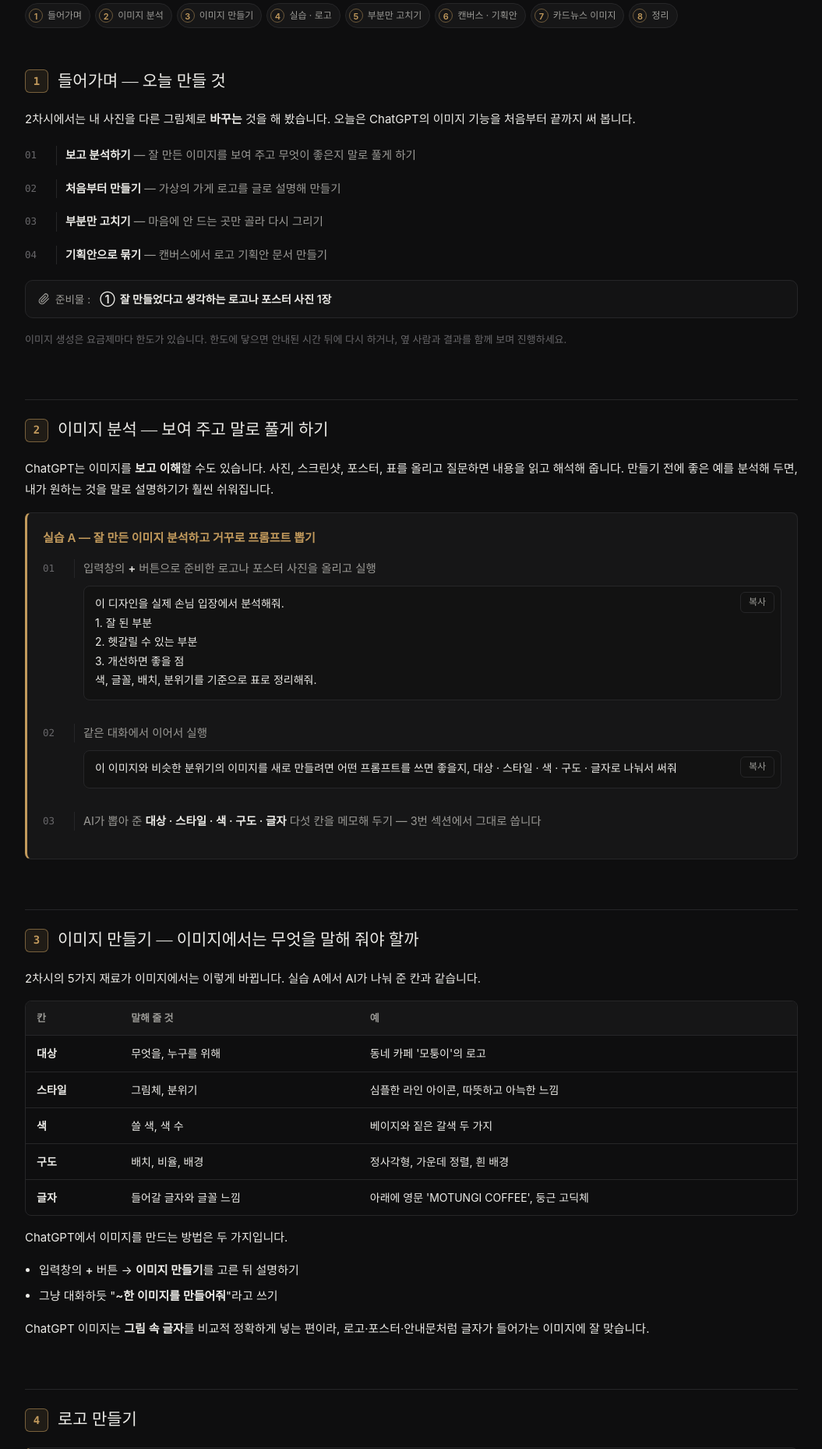
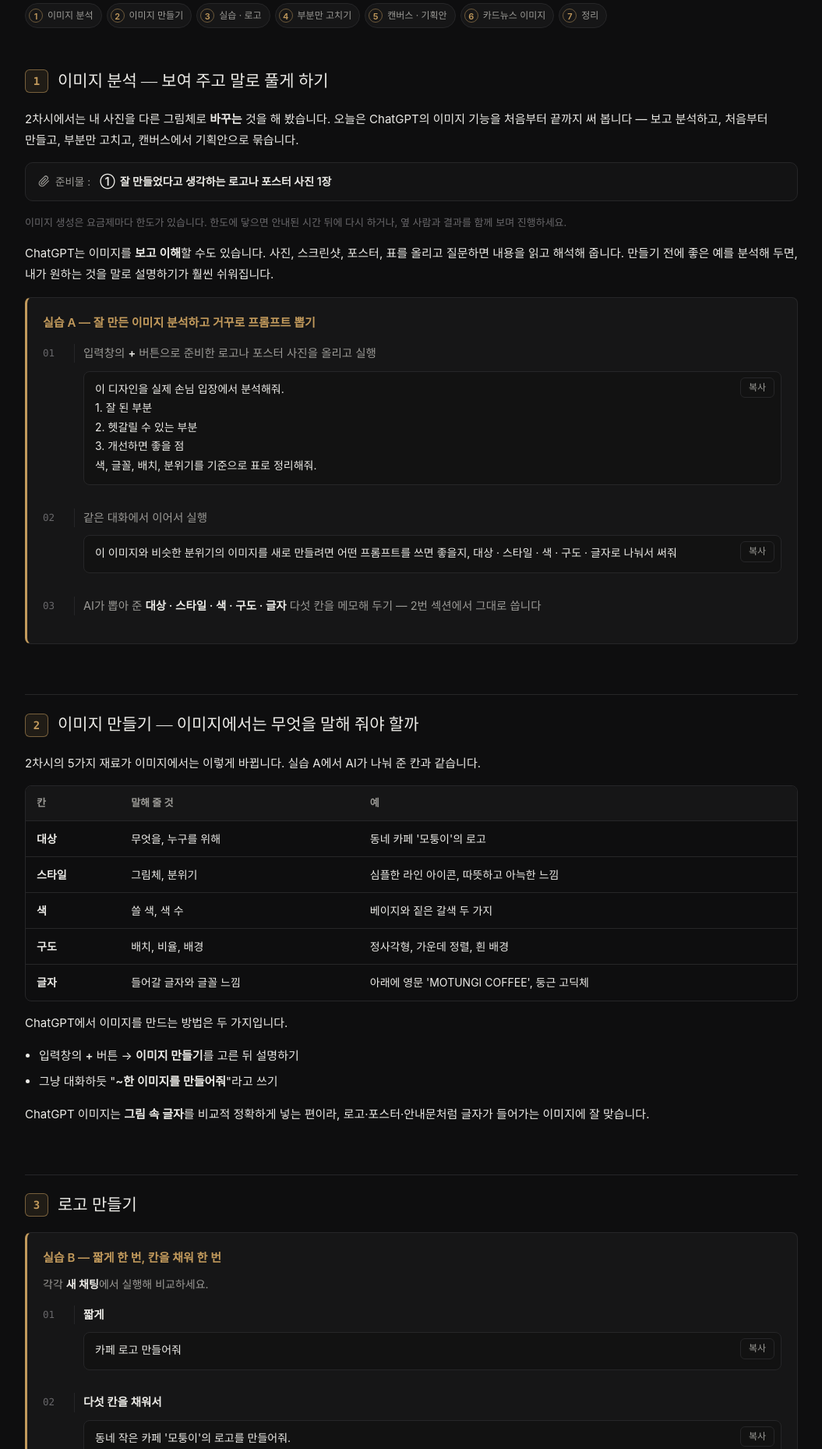
Before and after one commit to aaaaxca/leejuhyeong, a plain HTML site: page c/prompt-to7lu/04.html in a window 1280 px wide. Shown: the part 413-2271 px from the top of the page at 78% size, without its empty margins (112-1167 px from the left). Drawn offline with Linux system fonts and the light colour scheme; a web font is replaced by a local one.

Commit message:
prompt 04: 들어가며를 이미지 분석 섹션에 합침
Co-Authored-By: Claude Opus 5.5 <noreply@anthropic.com>
Claude-Session: https://claude.ai/code/session_012qBc579Pi2SqD7VYHqKnXc

```diff
--- a/c/prompt-to7lu/04.html
+++ b/c/prompt-to7lu/04.html
@@ -258,20 +258,12 @@
     <div class="tags"><span class="tag">ChatGPT (PC)</span></div>
   </header>
   <main class="doc">
-    <nav class="sec-nav"><a href="#s1"><span>1</span>들어가며</a><a href="#s2"><span>2</span>이미지 분석</a><a href="#s3"><span>3</span>이미지 만들기</a><a href="#s4"><span>4</span>실습 · 로고</a><a href="#s5"><span>5</span>부분만 고치기</a><a href="#s6"><span>6</span>캔버스 · 기획안</a><a href="#s7"><span>7</span>카드뉴스 이미지</a><a href="#s8"><span>8</span>정리</a></nav>
+    <nav class="sec-nav"><a href="#s1"><span>1</span>이미지 분석</a><a href="#s2"><span>2</span>이미지 만들기</a><a href="#s3"><span>3</span>실습 · 로고</a><a href="#s4"><span>4</span>부분만 고치기</a><a href="#s5"><span>5</span>캔버스 · 기획안</a><a href="#s6"><span>6</span>카드뉴스 이미지</a><a href="#s7"><span>7</span>정리</a></nav>
 
-    <h2 class="sec-head" id="s1"><span class="sec-num">1</span>들어가며 — 오늘 만들 것</h2>
-    <p>2차시에서는 내 사진을 다른 그림체로 <b>바꾸는</b> 것을 해 봤습니다. 오늘은 ChatGPT의 이미지 기능을 처음부터 끝까지 써 봅니다.</p>
-    <ol class="num-steps">
-      <li><b>보고 분석하기</b> — 잘 만든 이미지를 보여 주고 무엇이 좋은지 말로 풀게 하기</li>
-      <li><b>처음부터 만들기</b> — 가상의 가게 로고를 글로 설명해 만들기</li>
-      <li><b>부분만 고치기</b> — 마음에 안 드는 곳만 골라 다시 그리기</li>
-      <li><b>기획안으로 묶기</b> — 캔버스에서 로고 기획안 문서 만들기</li>
-    </ol>
+    <h2 class="sec-head" id="s1"><span class="sec-num">1</span>이미지 분석 — 보여 주고 말로 풀게 하기</h2>
+    <p>2차시에서는 내 사진을 다른 그림체로 <b>바꾸는</b> 것을 해 봤습니다. 오늘은 ChatGPT의 이미지 기능을 처음부터 끝까지 써 봅니다 — 보고 분석하고, 처음부터 만들고, 부분만 고치고, 캔버스에서 기획안으로 묶습니다.</p>
     <div class="prep-bar"><span class="pb-label">준비물</span><span class="pb-item"><span class="pb-num">①</span><b>잘 만들었다고 생각하는 로고나 포스터 사진 1장</b></span></div>
     <p class="note">이미지 생성은 요금제마다 한도가 있습니다. 한도에 닿으면 안내된 시간 뒤에 다시 하거나, 옆 사람과 결과를 함께 보며 진행하세요.</p>
-
-    <h2 class="sec-head" id="s2"><span class="sec-num">2</span>이미지 분석 — 보여 주고 말로 풀게 하기</h2>
     <p>ChatGPT는 이미지를 <b>보고 이해</b>할 수도 있습니다. 사진, 스크린샷, 포스터, 표를 올리고 질문하면 내용을 읽고 해석해 줍니다. 만들기 전에 좋은 예를 분석해 두면, 내가 원하는 것을 말로 설명하기가 훨씬 쉬워집니다.</p>
     <div class="practice-card">
       <div class="practice-title">실습 A — 잘 만든 이미지 분석하고 거꾸로 프롬프트 뽑기</div>
@@ -286,11 +278,11 @@
         <li>같은 대화에서 이어서 실행
           <div class="pbox"><pre>이 이미지와 비슷한 분위기의 이미지를 새로 만들려면 어떤 프롬프트를 쓰면 좋을지, 대상 · 스타일 · 색 · 구도 · 글자로 나눠서 써줘</pre></div>
         </li>
-        <li>AI가 뽑아 준 <b>대상 · 스타일 · 색 · 구도 · 글자</b> 다섯 칸을 메모해 두기 — 3번 섹션에서 그대로 씁니다</li>
+        <li>AI가 뽑아 준 <b>대상 · 스타일 · 색 · 구도 · 글자</b> 다섯 칸을 메모해 두기 — 2번 섹션에서 그대로 씁니다</li>
       </ol>
     </div>
 
-    <h2 class="sec-head" id="s3"><span class="sec-num">3</span>이미지 만들기 — 이미지에서는 무엇을 말해 줘야 할까</h2>
+    <h2 class="sec-head" id="s2"><span class="sec-num">2</span>이미지 만들기 — 이미지에서는 무엇을 말해 줘야 할까</h2>
     <p>2차시의 5가지 재료가 이미지에서는 이렇게 바뀝니다. 실습 A에서 AI가 나눠 준 칸과 같습니다.</p>
     <div class="table-scroll"><table>
       <thead><tr><th>칸</th><th>말해 줄 것</th><th>예</th></tr></thead>
@@ -309,7 +301,7 @@
     </ul>
     <p>ChatGPT 이미지는 <b>그림 속 글자</b>를 비교적 정확하게 넣는 편이라, 로고·포스터·안내문처럼 글자가 들어가는 이미지에 잘 맞습니다.</p>
 
-    <h2 class="sec-head" id="s4"><span class="sec-num">4</span>로고 만들기</h2>
+    <h2 class="sec-head" id="s3"><span class="sec-num">3</span>로고 만들기</h2>
     <div class="practice-card">
       <div class="practice-title">실습 B — 짧게 한 번, 칸을 채워 한 번</div>
       <p>각각 <b>새 채팅</b>에서 실행해 비교하세요.</p>
@@ -329,7 +321,7 @@
       <p class="note">결과가 마음에 들 때까지 다시 만들기를 반복하기보다, 다음 섹션처럼 <b>부분만 고치는 것</b>이 빠르고 한도도 아낍니다.</p>
     </div>
 
-    <h2 class="sec-head" id="s5"><span class="sec-num">5</span>부분만 고치기 — 선택 도구와 올린 이미지 편집</h2>
+    <h2 class="sec-head" id="s4"><span class="sec-num">4</span>부분만 고치기 — 선택 도구와 올린 이미지 편집</h2>
     <p>전체를 다시 만들면 마음에 들었던 부분까지 바뀌어 버립니다. 고치고 싶은 곳만 골라 다시 그리게 하세요.</p>
     <div class="table-scroll"><table>
       <thead><tr><th>방법</th><th>이렇게</th></tr></thead>
@@ -351,12 +343,12 @@
         <li>활용 이미지 만들기 — 로고를 실제로 쓴 모습 보기
           <div class="pbox"><pre>이 로고를 그대로 써서, 테이크아웃 컵과 가게 간판에 적용한 모습을 각각 보여줘</pre></div>
         </li>
-        <li>마음에 드는 이미지를 <b>다운로드</b>해 두기 — 6번 섹션 기획안에 씁니다</li>
+        <li>마음에 드는 이미지를 <b>다운로드</b>해 두기 — 5번 섹션 기획안에 씁니다</li>
       </ol>
       <p class="note">한 번에 여러 곳을 고치라고 하면 엉뚱한 곳까지 바뀌기 쉽습니다. <b>한 번에 하나씩</b> 고치세요.</p>
     </div>
 
-    <h2 class="sec-head" id="s6"><span class="sec-num">6</span>캔버스로 로고 기획안 만들기</h2>
+    <h2 class="sec-head" id="s5"><span class="sec-num">5</span>캔버스로 로고 기획안 만들기</h2>
     <p><b>캔버스</b>는 ChatGPT와 함께 문서를 쓰고 고치는 작업 공간입니다. 대화창 옆에 문서가 따로 열려서, 직접 고치거나 원하는 부분만 다시 쓰게 할 수 있습니다. 오늘 만든 로고를 한 장짜리 기획안으로 정리해 봅니다.</p>
     <div class="practice-card">
       <div class="practice-title">실습 D — 캔버스에서 기획안 쓰고 다듬기</div>
@@ -374,7 +366,7 @@
       <p class="note">캔버스의 버튼 이름과 위치는 업데이트로 바뀔 수 있습니다. 로고 이미지는 다운로드한 파일을 문서에 함께 붙여 두면 기획안이 완성됩니다.</p>
     </div>
 
-    <h2 class="sec-head" id="s7"><span class="sec-num">7</span>3차시 카드뉴스를 이미지로 — 골목분식 신메뉴</h2>
+    <h2 class="sec-head" id="s6"><span class="sec-num">6</span>3차시 카드뉴스를 이미지로 — 골목분식 신메뉴</h2>
     <p>3차시에서 받은 신메뉴 카드뉴스 문구를 이번에는 <b>이미지</b>로 만들어 봅니다. 로고 때와 같은 칸(스타일 · 색 · 구도 · 글자)으로 말하고, <b>한 장씩</b> 만들어 이어 가면 카드의 분위기가 같아집니다.</p>
     <div class="practice-card">
       <div class="practice-title">실습 E — 신메뉴 카드뉴스 이미지 만들기</div>
@@ -399,7 +391,7 @@
       <p class="note">6장을 한 번에 만들라고 하면 카드마다 분위기가 달라지고 글자도 틀리기 쉽습니다. 한 장씩 만들고, 글자는 틀릴 수 있으니 꼭 문구와 비교하세요.</p>
     </div>
 
-    <h2 class="sec-head" id="s8"><span class="sec-num">8</span>정리 — 이미지 프롬프트 체크리스트</h2>
+    <h2 class="sec-head" id="s7"><span class="sec-num">7</span>정리 — 이미지 프롬프트 체크리스트</h2>
     <div class="table-scroll"><table>
       <thead><tr><th>확인할 것</th><th>스스로 묻기</th></tr></thead>
       <tbody>
```
Also changed, not shown: content/prompt/04.html (+11 -19 lines).
